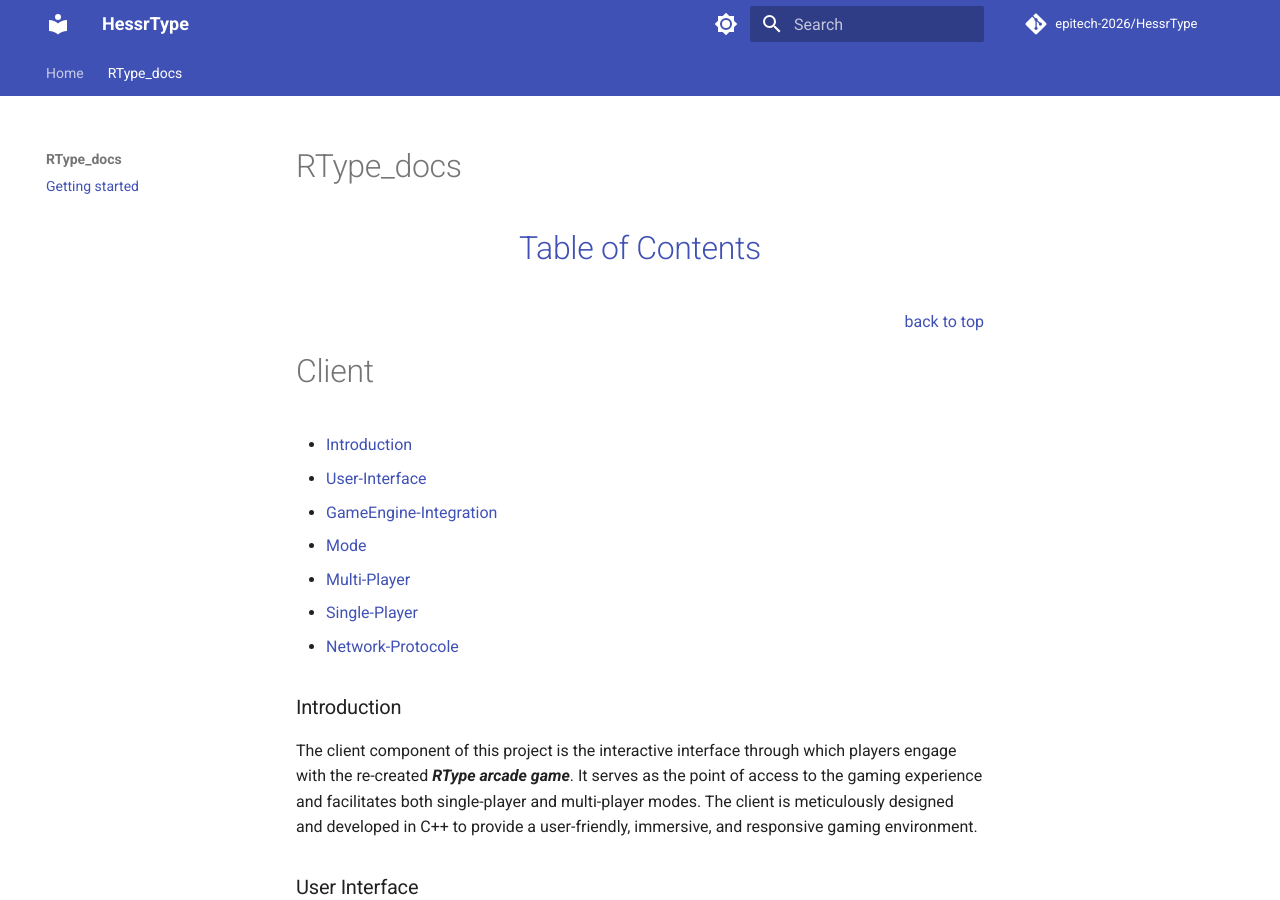
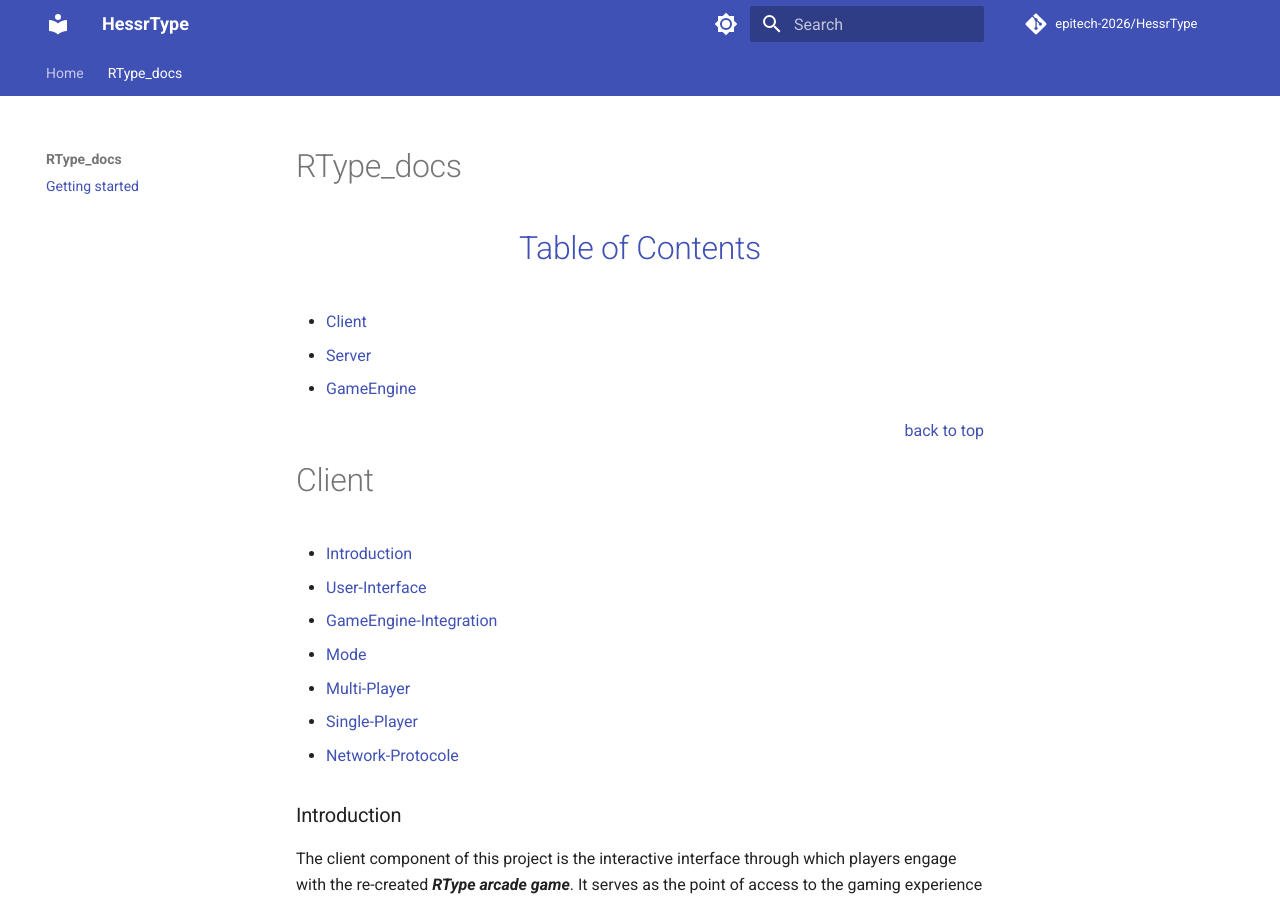
Before and after one commit to raphaeldemonchy/myMkDoc, an MkDocs documentation site: the page built from docs/RTypes_docs/RTypes_docs.md, in a window 1280 px wide and 900 px high. Built offline with MkDocs 1.6.1 and Material for MkDocs 9.7.7, drawn with Linux system fonts in a browser that asks for light colours; comment, search, counter and statistics services are not loaded.

Commit message:
Update RTypes_docs.md

```diff
--- a/docs/RTypes_docs/RTypes_docs.md
+++ b/docs/RTypes_docs/RTypes_docs.md
@@ -5,7 +5,9 @@
 <a name="Top"/>
  <h1 align="center">Table of Contents</h1>
 
-
+- [Client](#client)
+- [Server](#server)
+- [GameEngine](#gameenegine)
 
 <a name="Client"/>
 
```
